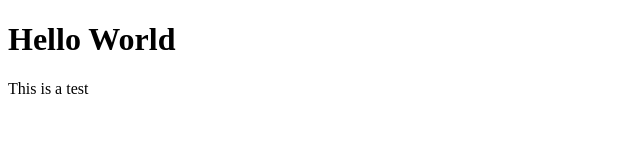
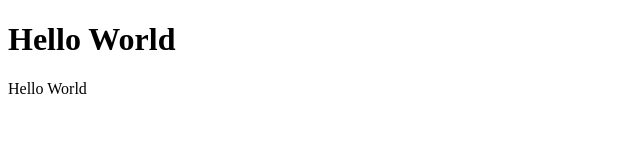
Before and after one commit to Imrnazuhr/BiteDash, a plain HTML site: page main.html in a window 1280 px wide. Shown: the full height of the page, 0-640 px from the left. Drawn offline with Linux system fonts and the light colour scheme.

Commit message:
test update

```diff
--- a/main.html
+++ b/main.html
@@ -4,5 +4,5 @@
 </head>
 <body>
     <h1>Hello World</h1>
-    <p>This is a test</p>
+    <p>Hello World</p>
 </body>
```
